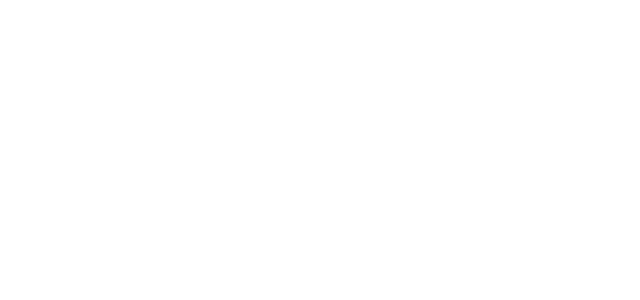
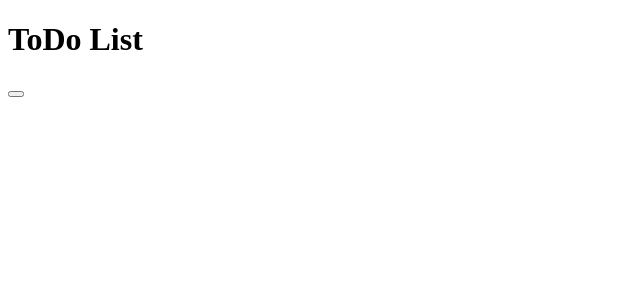
Before and after one commit to Mbiydzenyuy3/nextjs-todo, a Next.js app: page /Todolist in a window 1280 px wide. Shown: the top 300 px of the page, without its empty margins (0-640 px from the left). Built offline with nearby package versions, Linux system fonts and the light colour scheme.

Commit message:
made changes

```diff
--- a/app/Todolist/page.tsx
+++ b/app/Todolist/page.tsx
@@ -1,8 +1,16 @@
 'use strict'
+import Button from '@/components/button'
+import MyTodolist from '@/components/MyTodolist'
 
 export default function Todolist() {
-
-  return <>
-     <div className="todo"></div>
-  </>
+  return (
+    <>
+      <div className="todo">
+        <div className="todo">
+          <MyTodolist />
+        </div>
+        <Button />
+      </div>
+    </>
+  )
 }
--- a/components/Todolist.tsx
+++ b/components/MyTodolist.tsx
@@ -1,13 +1,13 @@
 'use strict'
-interface Todolist {
+interface MyTodolist {
   name: string
   date: number
   isDue: boolean
 }
 
-const todolist: Todolist = { name: 'alice', date: 25, isDue: false }
+const todolist: MyTodolist = { name: 'alice', date: 25, isDue: false }
 
-export default function Todolist() {
+export default function MyTodolist() {
   return (
     <>
       <div className="todo">
```
